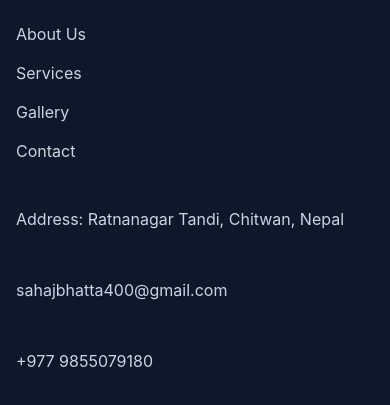
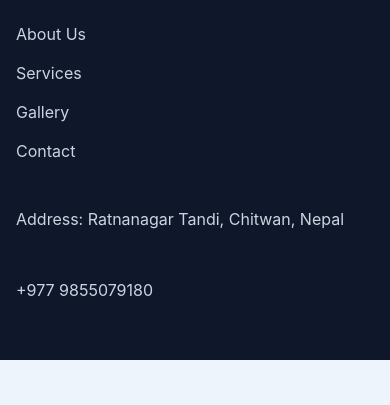
Before and after one commit to venomdai/ranimahal, a website: page index.html in a window 390 px wide. Shown: the part 5473-5878 px from the top of the page. After the commit the page ends 5833 px from the top, so only its background shows below. Drawn offline with Linux system fonts and the light colour scheme.

Commit message:
Final responsive website

```diff
--- a/index.html
+++ b/index.html
@@ -238,9 +238,7 @@
         </div>
         <div class="footer-contact">
           <p>Address: Ratnanagar Tandi, Chitwan, Nepal</p>
-          <p>
-            <a href="mailto:sahajbhatta400@gmail.com">sahajbhatta400@gmail.com</a>
-          </p>
+
           <p><a href="tel:+9779855079180">+977 9855079180</a></p>
         </div>
       </div>
```
